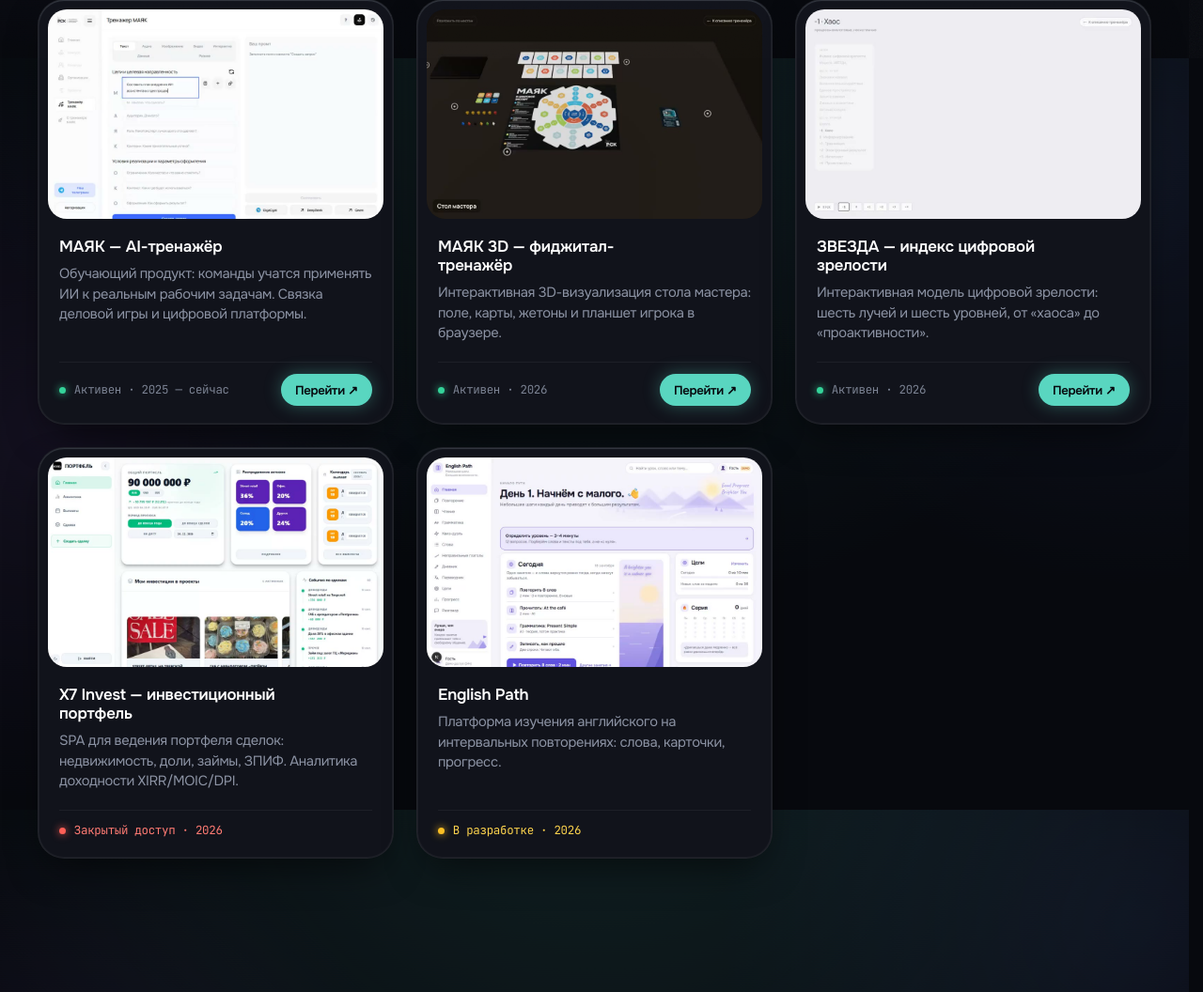
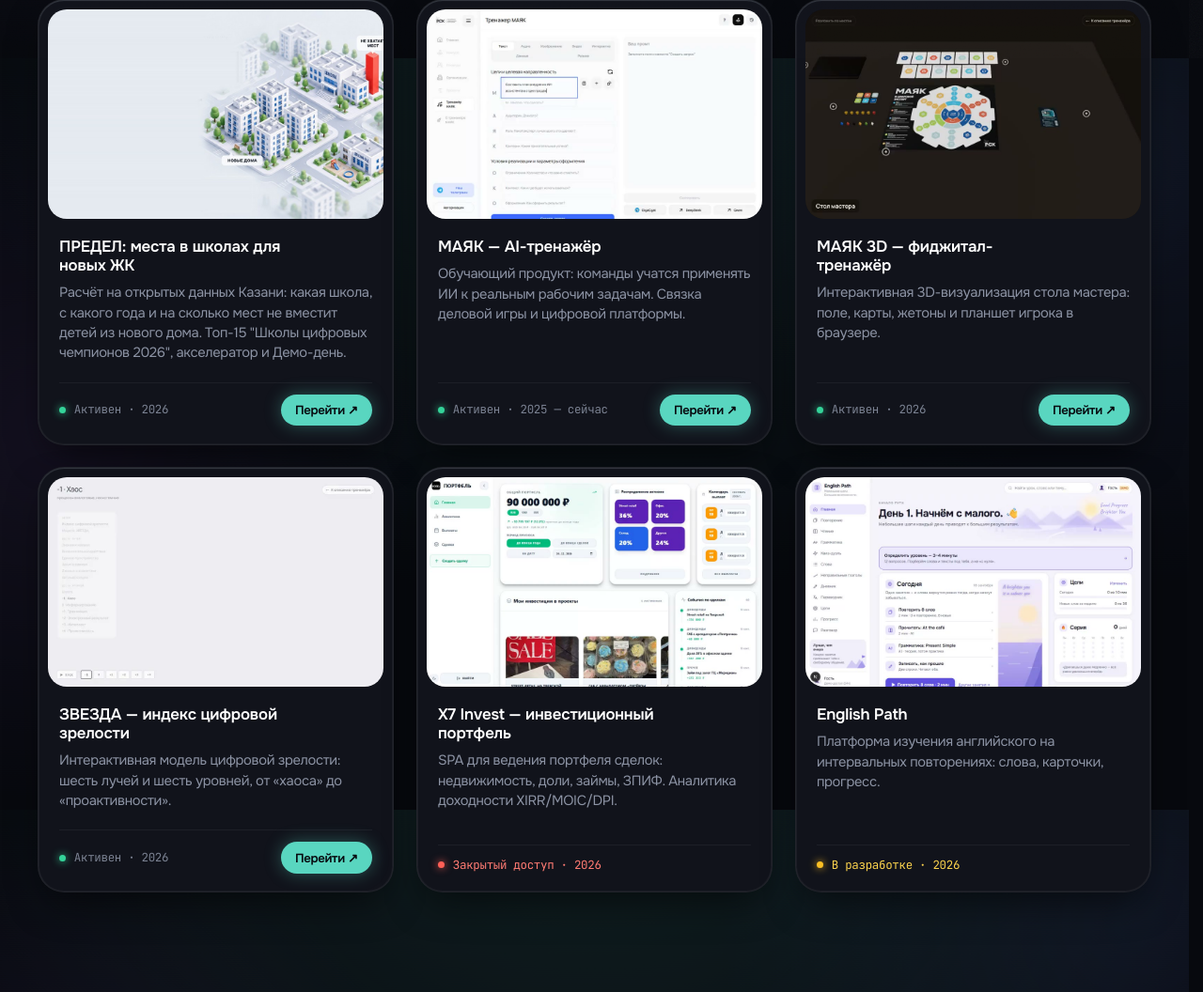
Before and after one commit to lebedev-git/lebedev, a FastAPI app: page / in a window 1280 px wide. Shown: the part 738-1794 px from the top of the page at 94% size. Run offline with FastAPI, Linux system fonts and the light colour scheme; data comes from the database, SQL or seed files in the repository; parts of the project's set-up code (start-up, migrations or seed data) failed here and were passed over.

Commit message:
feat: ПРЕДЕЛ в проектах, изображения сертификатов в Достижениях
Co-Authored-By: Claude Opus 5.5 <noreply@anthropic.com>

```diff
--- a/app/seed.py
+++ b/app/seed.py
@@ -5,6 +5,25 @@ from . import db
 #   AI-продукты · Автоматизация · Telegram-боты · Дашборды · Веб
 
 SEED_PROJECTS = [
+    {
+        "title": "ПРЕДЕЛ: места в школах для новых ЖК",
+        "slug": "predel",
+        "summary": "Расчёт на открытых данных Казани: какая школа, с какого года и на сколько мест не вместит детей из нового дома. Топ-15 \"Школы цифровых чемпионов 2026\", акселератор и Демо-день.",
+        "description": (
+            "Веб-сервис с картой города: для участка нового жилого комплекса показывает ближайшие "
+            "школы, их загрузку по годам с учётом соседних строек и вердикт, хватит ли мест. "
+            "Главное число считается по действующему нормативу, у каждого числа источник и дата, "
+            "точность прогноза проверена на истории школ Казани.\n\n"
+            "Роль: автор: данные, методика, расчёт, интерфейс."
+        ),
+        "cover_image": "cover-predel.jpg",
+        "tags": "AI-продукты, данные, урбанистика",
+        "role": "Автор проекта",
+        "year": "2026",
+        "link": "/#achievements",
+        "featured": 1,
+        "sort_order": 0,
+    },
     # ─────────────────────────── AI-продукты и обучение ───────────────────────────
     {
         "title": "МАЯК — AI-тренажёр",
--- a/app/static/css/site.css
+++ b/app/static/css/site.css
@@ -1171,6 +1171,10 @@ body::after {
 .ach-docs { display: flex; flex-wrap: wrap; gap: 0.4rem 1.4rem; margin-top: 1rem !important; }
 .ach-docs a { color: rgb(var(--signal)); font-family: var(--font-mono); font-size: 0.9rem; text-decoration: none; }
 .ach-docs a:hover { text-decoration: underline; }
+.ach-imgs { display: flex; gap: 0.8rem; margin-top: 1.2rem; }
+.ach-imgs a { flex: 1; display: block; border-radius: 12px; overflow: hidden; border: 1px solid rgba(255, 255, 255, 0.1); }
+.ach-imgs img { display: block; width: 100%; height: auto; transition: transform 0.25s ease; }
+.ach-imgs a:hover img { transform: scale(1.02); }
 #achievements .skill-card h3 { margin-top: 1.2rem; }
 .skill-art {
   position: absolute; right: 2rem; top: 50%; width: 180px; height: 180px;
--- a/app/templates/index.html
+++ b/app/templates/index.html
@@ -220,22 +220,22 @@
         <span class="skill-no">2026</span><span class="skill-dot"></span>
         <h3>ПРЕДЕЛ: расчёт мест в школах для новых жилых комплексов</h3>
         <p>Прототип на открытых данных Казани: какая школа, с какого года и на сколько мест не вместит детей из нового дома. Топ-15 хакатона "Школа цифровых чемпионов 2026" (Татарстан), акселерационная программа и Демо-день 13.11.2026.</p>
-        <p class="ach-docs">
-          <a href="/static/docs/shcch-akselerator-2026.pdf" target="_blank" rel="noopener">Сертификат участника акселератора ↗</a>
-          <a href="/static/docs/shcch-demo-day-2026.pdf" target="_blank" rel="noopener">Сертификат участника Демо-дня ↗</a>
-        </p>
+        <div class="ach-imgs">
+          <a href="/static/docs/shcch-akselerator-2026.pdf" target="_blank" rel="noopener"><img src="/static/docs/shcch-akselerator-2026.jpg" alt="Сертификат участника акселерационной программы Школа цифровых чемпионов" loading="lazy" /></a>
+          <a href="/static/docs/shcch-demo-day-2026.pdf" target="_blank" rel="noopener"><img src="/static/docs/shcch-demo-day-2026.jpg" alt="Сертификат участника Демо-дня Школы цифровых чемпионов" loading="lazy" /></a>
+        </div>
       </article>
       <article class="skill-card rise">
         <span class="skill-no">2026</span>
         <h3>Конкурс СберИндекса</h3>
         <p>Конкурс по анализу данных, машинному обучению и экономике: типология муниципалитетов России по расходам жителей, трек "Кластеризация".</p>
-        <p class="ach-docs"><a href="/static/docs/sberindex-2026.pdf" target="_blank" rel="noopener">Сертификат ↗</a></p>
+        <div class="ach-imgs"><a href="/static/docs/sberindex-2026.pdf" target="_blank" rel="noopener"><img src="/static/docs/sberindex-2026.jpg" alt="Сертификат СберИндекса" loading="lazy" /></a></div>
       </article>
       <article class="skill-card rise">
         <span class="skill-no">2026</span>
         <h3>Благодарность ИТ-парка</h3>
         <p>Благодарственное письмо бизнес-инкубатора ИТ-парка за экспертное участие в стратегической сессии и работу с командой.</p>
-        <p class="ach-docs"><a href="/static/docs/it-park-blagodarnost-2026.pdf" target="_blank" rel="noopener">Письмо ↗</a></p>
+        <div class="ach-imgs"><a href="/static/docs/it-park-blagodarnost-2026.pdf" target="_blank" rel="noopener"><img src="/static/docs/it-park-blagodarnost-2026.jpg" alt="Благодарственное письмо ИТ-парка" loading="lazy" /></a></div>
       </article>
       <article class="skill-card skill-card-wide rise">
         <span class="skill-no">2022-2027</span>
```
Also changed, not shown: app/static/uploads/cover-predel.jpg (added), 4 other files.
